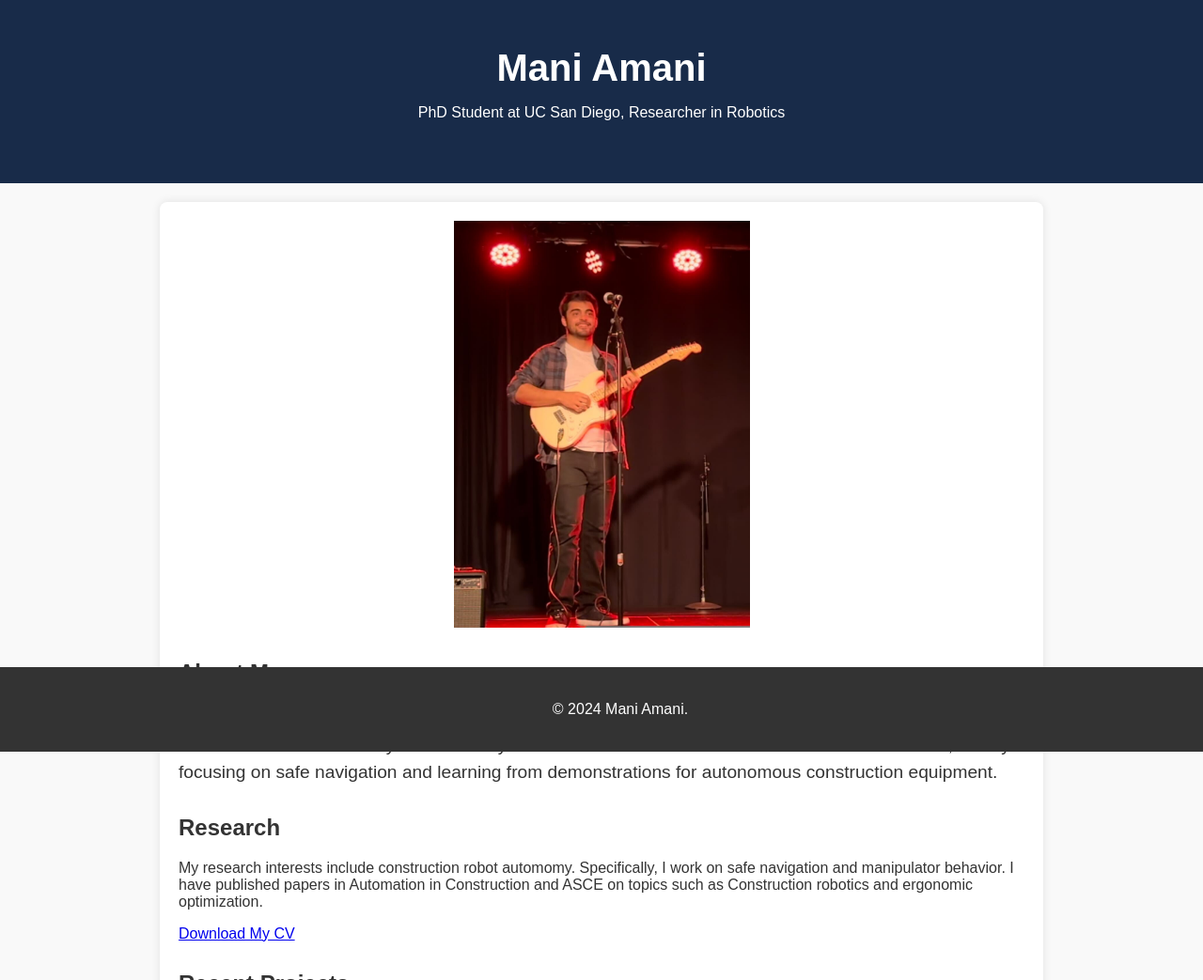
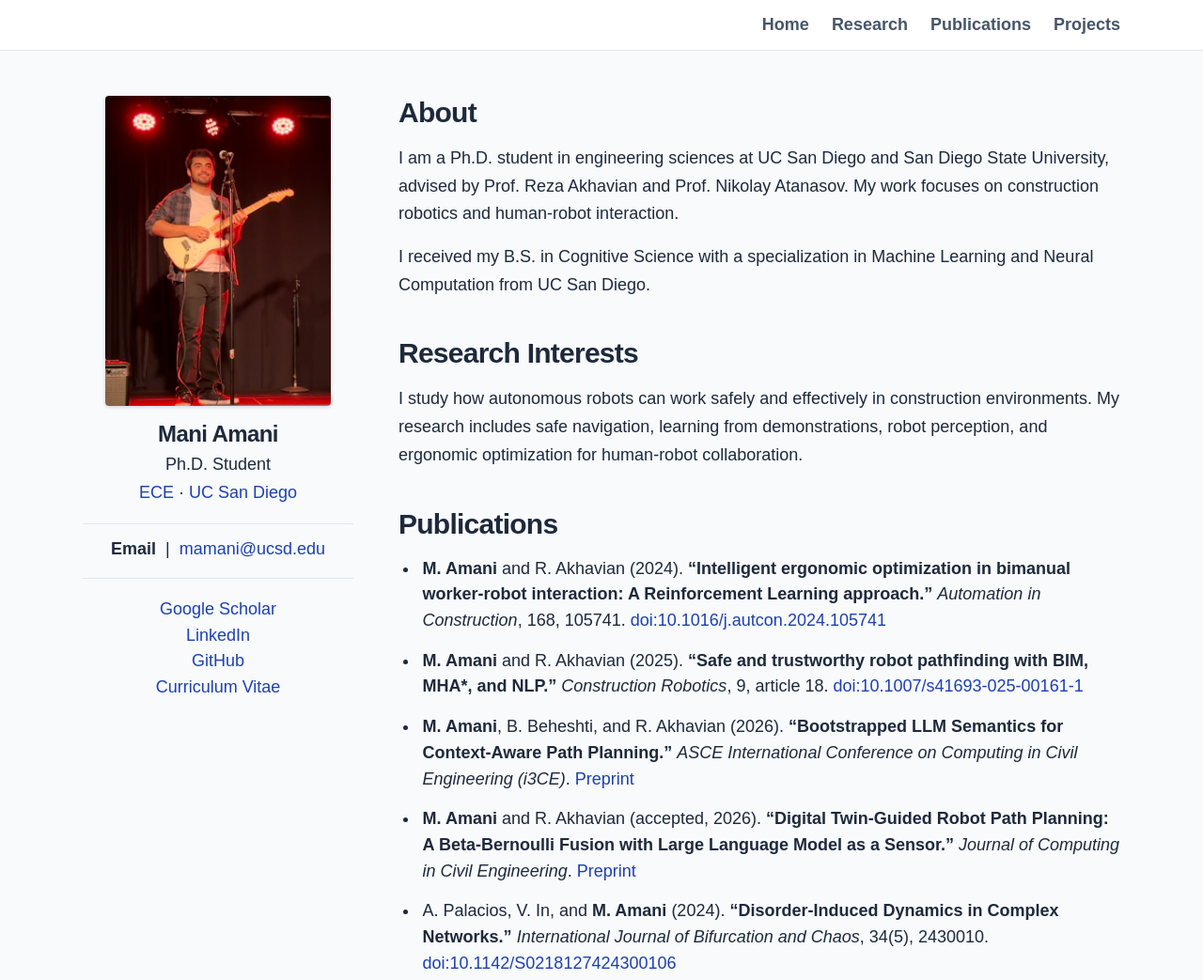
Before and after one commit to mamani828/mamani828.github.io, a plain HTML site: page index.html in a window 1280 px wide. Shown: the top 1043 px of the page at 94% size. Drawn offline with Linux system fonts and the light colour scheme.

Commit message:
Refresh homepage and update publications

```diff
--- a/index.html
+++ b/index.html
@@ -1,141 +1,200 @@
 <!DOCTYPE html>
 <html lang="en">
-
 <head>
   <meta charset="UTF-8">
   <meta name="viewport" content="width=device-width, initial-scale=1.0">
-    <meta name="description" content="Mani Amani">
+  <meta name="description" content="Mani Amani is a Ph.D. student researching construction robotics, safe navigation, and human-robot interaction.">
   <meta name="author" content="Mani Amani">
   <title>Mani Amani</title>
-
   <style>
+    :root {
+      color-scheme: light;
+      --background: #f8fafc;
+      --surface: #fff;
+      --text: #1e293b;
+      --muted: #475569;
+      --border: #e2e8f0;
+      --link: #1e40af;
+    }
+    * { box-sizing: border-box; }
+    html { scroll-behavior: smooth; }
     body {
-            font-family: Arial, sans-serif;
       margin: 0;
-            padding: 0;
-            background-color: #f9f9f9;
-            color: #333;
+      background: var(--background);
+      color: var(--text);
+      font-family: Arial, Helvetica, sans-serif;
+      -webkit-font-smoothing: antialiased;
     }
-
-        header {
+    a { color: var(--link); text-decoration: none; }
+    a:hover { color: var(--muted); text-decoration: underline; }
+    a:focus-visible { outline: 2px solid var(--link); outline-offset: 3px; }
+    .skip-link {
+      position: absolute;
+      left: 1rem;
+      top: -4rem;
+      z-index: 20;
+      padding: .65rem 1rem;
+      background: var(--surface);
+    }
+    .skip-link:focus { top: .5rem; }
+    .site-header {
+      position: sticky;
+      top: 0;
+      z-index: 10;
+      border-bottom: 1px solid var(--border);
+      background: rgba(255, 255, 255, .88);
+      backdrop-filter: blur(12px);
+    }
+    .site-nav {
+      display: flex;
+      justify-content: flex-end;
+      flex-wrap: wrap;
+      gap: 1.5rem;
+      max-width: 1152px;
+      margin: auto;
+      padding: 1rem 1.5rem;
+      font-size: 1.125rem;
+      font-weight: 600;
+    }
+    .site-nav a { color: var(--muted); }
+    .site-nav a:hover { color: #2563eb; }
+    .page-layout {
+      display: flex;
+      align-items: flex-start;
+      gap: 3rem;
+      max-width: 1152px;
+      min-height: calc(100vh - 145px);
+      margin: auto;
+      padding: 3rem 1.5rem 5rem;
+    }
+    .profile {
+      flex: 0 0 18rem;
       text-align: center;
-            padding: 50px;
-            background-color: #182B49; /* UCSD blue */
-            color: white;
+      font-size: 1.125rem;
     }
-
-        header h1 {
-            margin: 0;
-            font-size: 2.5em;
+    .profile-photo {
+      display: block;
+      width: min(15rem, 100%);
+      height: auto;
+      margin: 0 auto 1rem;
+      border-radius: .25rem;
+      box-shadow: 0 1px 4px rgba(15, 23, 42, .18);
     }
-
-        .container {
-            max-width: 900px;
-            margin: 20px auto;
-            padding: 20px;
-            background-color: white;
-            border-radius: 8px;
-            box-shadow: 0 0 10px rgba(0, 0, 0, 0.1);
+    .profile h1 {
+      margin: 0 0 .35rem;
+      font-size: 1.5rem;
+      letter-spacing: -.025em;
     }
-
-        .about, .projects, .research {
-            margin-bottom: 30px;
+    .profile p { margin: .3rem 0; line-height: 1.4; }
+    .profile-divider {
+      margin-top: 1.25rem;
+      padding-top: 1rem;
+      border-top: 1px solid var(--border);
     }
-
-        .about p {
-            font-size: 1.2em;
-            line-height: 1.5;
+    .contact-label { font-weight: 600; }
+    .contact-email { overflow-wrap: anywhere; }
+    .profile-links a { display: block; margin: .4rem 0; }
+    .content { flex: 1; min-width: 0; font-size: 1.125rem; }
+    .content section { margin-bottom: 2.5rem; scroll-margin-top: 6rem; }
+    .content h2 {
+      margin: 0 0 1rem;
+      font-size: 1.875rem;
+      line-height: 1.2;
+      letter-spacing: -.025em;
     }
-
-        .profile-photo {
-            text-align: center;
-            margin-bottom: 30px;
+    .content p { margin: 0 0 1rem; line-height: 1.65; }
+    .publication-list { margin: 0; padding-left: 1.4rem; }
+    .publication-list li { padding-left: .2rem; margin-bottom: .9rem; line-height: 1.55; }
+    .publication-list cite { font-style: normal; font-weight: 600; }
+    .project-image {
+      display: block;
+      width: min(100%, 400px);
+      height: auto;
+      margin-top: 1.25rem;
+      border-radius: .25rem;
     }
-
-        .profile-photo img {
-    border-radius: 0; /* Removes the circular effect */
-    width: 35%; /* Keeps the original width */
-    height: 35%; /* Keeps the original height */
-    max-width: 100%; /* Ensures the image is responsive but within its container */
+    .site-footer { border-top: 1px solid var(--border); background: var(--surface); }
+    .site-footer p {
+      max-width: 1152px;
+      margin: auto;
+      padding: 1.5rem;
+      color: #64748b;
+      font-size: .875rem;
     }
-
-        .links {
-            text-align: center;
-            margin-top: 20px;
+    @media (max-width: 760px) {
+      .site-nav { justify-content: center; gap: .75rem 1.25rem; font-size: 1rem; }
+      .page-layout { display: block; padding-top: 2rem; }
+      .profile { max-width: 24rem; margin: 0 auto 3rem; }
+      .content { font-size: 1rem; }
+      .content h2 { font-size: 1.7rem; }
     }
-
-        .links a {
-            text-decoration: none;
-            color: #4CAF50;
-            margin: 0 15px;
-            font-size: 1.2em;
-        }
-
-        footer {
-            text-align: center;
-            padding: 20px;
-            background-color: #333;
-            color: white;
-            position: fixed;
-            width: 100%;
-            bottom: 0;
+    @media (prefers-reduced-motion: reduce) {
+      html { scroll-behavior: auto; }
     }
   </style>
 </head>
-
-<body>
-
-    <header>
-        <h1>Mani Amani</h1>
-        <p>PhD Student at UC San Diego, Researcher in Robotics</p>
+<body id="home">
+  <a class="skip-link" href="#main-content">Skip to content</a>
+  <header class="site-header">
+    <nav class="site-nav" aria-label="Main navigation">
+      <a href="#home">Home</a>
+      <a href="#research">Research</a>
+      <a href="#publications">Publications</a>
+      <a href="#projects">Projects</a>
+    </nav>
   </header>
 
-    <div class="container">
-        <div class="profile-photo">
-            <img src="IMG_2927.jpg" alt="MyPhoto">
+  <main class="page-layout" id="main-content">
+    <aside class="profile" aria-label="Profile and contact information">
+      <img class="profile-photo" src="IMG_2927.jpg" alt="Mani Amani" width="1022" height="1406">
+      <h1>Mani Amani</h1>
+      <p>Ph.D. Student</p>
+      <p><a href="https://www.ece.ucsd.edu/">ECE</a> &middot; <a href="https://ucsd.edu/">UC San Diego</a></p>
+      <div class="profile-divider">
+        <span class="contact-label">Email</span> &nbsp;|&nbsp;
+        <a class="contact-email" href="mailto:mamani@ucsd.edu">mamani@ucsd.edu</a>
       </div>
+      <div class="profile-divider profile-links">
+        <a href="https://scholar.google.com/citations?user=hwsQ-zoAAAAJ">Google Scholar</a>
+        <a href="https://www.linkedin.com/in/maniamani/">LinkedIn</a>
+        <a href="https://github.com/mamani828">GitHub</a>
+        <a href="ManiAmani_Resume.pdf">Curriculum Vitae</a>
+      </div>
+    </aside>
 
-        <section class="about">
-            <h2>About Me</h2>
-            <p>
-               I am a PhD student at the Department of Electrical Engineering at UC San Diego working with Prof. Reza Akhavian and Prof. Nikolay Atanasov.
-               My main research interests area is in construction robotics, mainly focusing on safe navigation and learning from demonstrations for autonomous construction equipment.
-            </p>
+    <div class="content">
+      <section id="about" aria-labelledby="about-heading">
+        <h2 id="about-heading">About</h2>
+        <p>I am a Ph.D. student in engineering sciences at UC San Diego and San Diego State University, advised by Prof. Reza Akhavian and Prof. Nikolay Atanasov. My work focuses on construction robotics and human-robot interaction.</p>
+        <p>I received my B.S. in Cognitive Science with a specialization in Machine Learning and Neural Computation from UC San Diego.</p>
       </section>
-
-        <section class="research">
-            <h2>Research</h2>
-            <p>
-                My research interests include construction robot automomy. Specifically, I work on safe navigation and manipulator behavior. I have published papers in Automation in Construction and ASCE on topics such as Construction robotics and ergonomic optimization.
-            </p>
-            <p>
-                <a href="ManiAmani_Resume.pdf">Download My CV</a>
-            </p>
+      <section id="research" aria-labelledby="research-heading">
+        <h2 id="research-heading">Research Interests</h2>
+        <p>I study how autonomous robots can work safely and effectively in construction environments. My research includes safe navigation, learning from demonstrations, robot perception, and ergonomic optimization for human-robot collaboration.</p>
       </section>
-
-        <section class="projects">
-            <h2>Recent Projects</h2>
-            <ul>
-                <li>
-                    <a href="https://github.com/mamani828/RL-REBA">Ergonomic Optimization for pHRI with Reinforcement Learning</a>
-                    <p>This project focuses on using reinforcement learning (RL) to optimize human-robot interactions (pHRI) in a way that minimizes ergonomic risks as assessed by the REBA (Rapid Entire Body Assessment) system. By applying RL algorithms, the robot can learn to adjust its movements and interactions to reduce strain and improve safety for the human worker. This method circumvents the discrete nature of REBA and any other industry standard ergonomic scores which make gradient-based methods unfeasible</p>
-                    <img src="Score4.png" alt="Diagram showing ergonomic optimization with RL" style="width:400px;height:auto;">
-                </li>
+      <section id="publications" aria-labelledby="publications-heading">
+        <h2 id="publications-heading">Publications</h2>
+        <ul class="publication-list">
+          <li><strong>M. Amani</strong> and R. Akhavian (2024). <cite>“Intelligent ergonomic optimization in bimanual worker-robot interaction: A Reinforcement Learning approach.”</cite> <em>Automation in Construction</em>, 168, 105741. <a href="https://doi.org/10.1016/j.autcon.2024.105741">doi:10.1016/j.autcon.2024.105741</a></li>
+          <li><strong>M. Amani</strong> and R. Akhavian (2025). <cite>“Safe and trustworthy robot pathfinding with BIM, MHA*, and NLP.”</cite> <em>Construction Robotics</em>, 9, article 18. <a href="https://doi.org/10.1007/s41693-025-00161-1">doi:10.1007/s41693-025-00161-1</a></li>
+          <li><strong>M. Amani</strong>, B. Beheshti, and R. Akhavian (2026). <cite>“Bootstrapped LLM Semantics for Context-Aware Path Planning.”</cite> <em>ASCE International Conference on Computing in Civil Engineering (i3CE)</em>. <a href="https://arxiv.org/abs/2511.11967">Preprint</a></li>
+          <li><strong>M. Amani</strong> and R. Akhavian (accepted, 2026). <cite>“Digital Twin-Guided Robot Path Planning: A Beta-Bernoulli Fusion with Large Language Model as a Sensor.”</cite> <em>Journal of Computing in Civil Engineering</em>. <a href="https://arxiv.org/abs/2509.20709">Preprint</a></li>
+          <li>A. Palacios, V. In, and <strong>M. Amani</strong> (2024). <cite>“Disorder-Induced Dynamics in Complex Networks.”</cite> <em>International Journal of Bifurcation and Chaos</em>, 34(5), 2430010. <a href="https://doi.org/10.1142/S0218127424300106">doi:10.1142/S0218127424300106</a></li>
+          <li>R. Ashe, <strong>M. Amani</strong>, C. Sommerfield, and R. Akhavian (2025). <cite>“A Customized Quadruped Control and Sensor Integration Framework with a Construction Worker Activity Recognition Module.”</cite> <em>Computing in Civil Engineering 2025</em>, 708–712. <a href="https://doi.org/10.1061/9780784486443.077">doi:10.1061/9780784486443.077</a></li>
+          <li><strong>M. Amani</strong> and R. Akhavian (2024). <cite>“Adaptive Robot Perception in Construction Environments Using 4D BIM.”</cite> <em>Computing in Civil Engineering 2024</em>, 679–687. <a href="https://doi.org/10.1061/9780784486115.072">doi:10.1061/9780784486115.072</a></li>
+          <li>Z. Dai, T. Fan, <strong>M. Amani</strong>, J. Seo, K. M. B. Lee, H. Oh, and N. Atanasov (2026). <cite>“Kernel-SDF: An Open-Source Library for Real-Time Signed Distance Function Estimation using Kernel Regression.”</cite> <em>IEEE Robotics and Automation Letters</em>. <a href="https://doi.org/10.1109/LRA.2026.3719228">doi:10.1109/LRA.2026.3719228</a></li>
+          <li>R. Akhavian, <strong>M. Amani</strong>, J. Mootz, B. Beheshti, and R. Ashe (2026). <cite>“Semantic-Gravity Iterative Closest Point and AI-assisted navigation for Robot-Ready Construction Digital Twins.”</cite> <em>Automation in Construction</em>, 190, 107134. <a href="https://doi.org/10.1016/j.autcon.2026.107134">doi:10.1016/j.autcon.2026.107134</a></li>
         </ul>
       </section>
+      <section id="projects" aria-labelledby="projects-heading">
+        <h2 id="projects-heading">Recent Projects</h2>
+        <p><a href="https://github.com/mamani828/RL-REBA"><strong>Ergonomic Optimization for Human-Robot Interaction with Reinforcement Learning</strong></a></p>
+        <p>This project uses reinforcement learning to reduce ergonomic risk during human-robot interaction. The approach optimizes robot behavior using Rapid Entire Body Assessment (REBA) scores, whose discrete values make direct gradient-based optimization difficult.</p>
+        <img class="project-image" src="Score4.png" alt="Ergonomic optimization results for human-robot interaction" width="501" height="490" loading="lazy">
+      </section>
+    </div>
+  </main>
 
-        <div class="links">
-            <a href="mailto:mamani@ucsd.edu">Email</a> |
-            <a href="https://github.com/mamani828" target="_blank">GitHub</a> |
-            <a href="https://linkedin.com/in/yourusername" target="_blank">LinkedIn</a> |
-            <a href="https://scholar.google.com/citations?user=hwsQ-zoAAAAJ&hl=en&oi=ao" target="_blank">Google Scholar</a>
-        </div>
-    </div>
-
-    <footer>
-        <p>&copy; 2024 Mani Amani.</p>
-    </footer>
-
+  <footer class="site-footer"><p>&copy; 2026 Mani Amani. All rights reserved.</p></footer>
 </body>
-
 </html>
```
Lines whose indentation alone changed are shown as unchanged.
